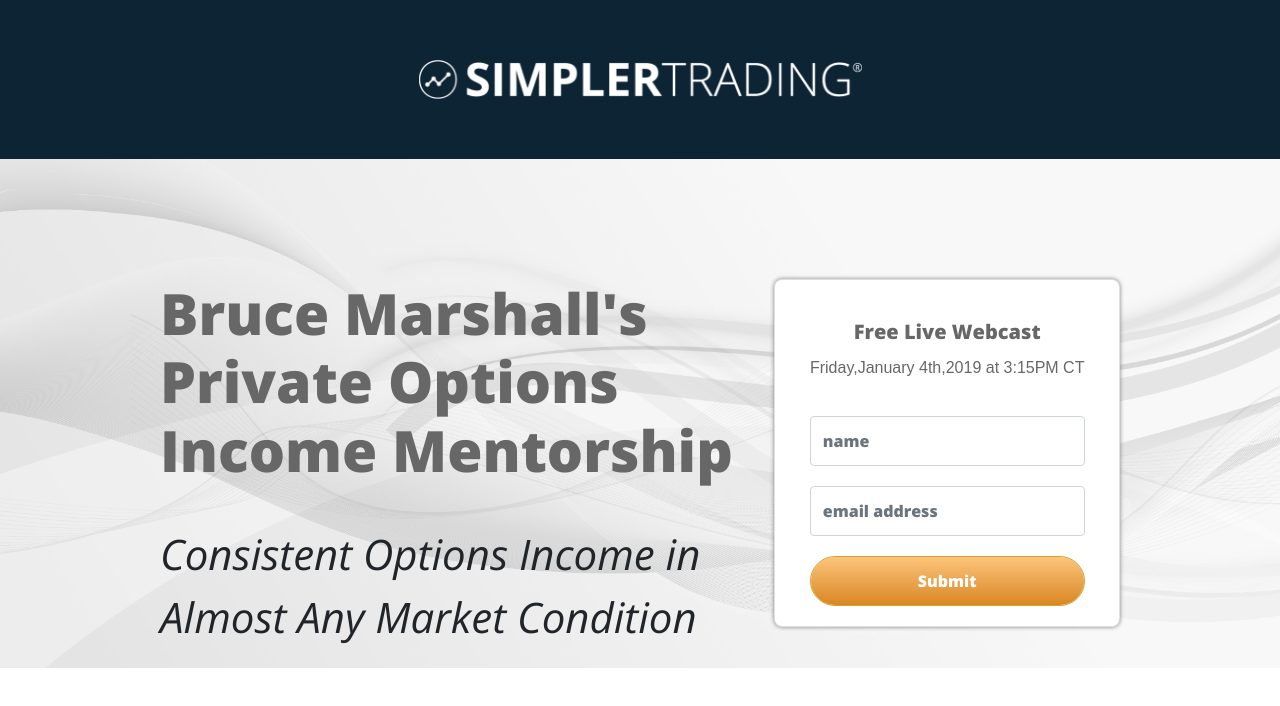
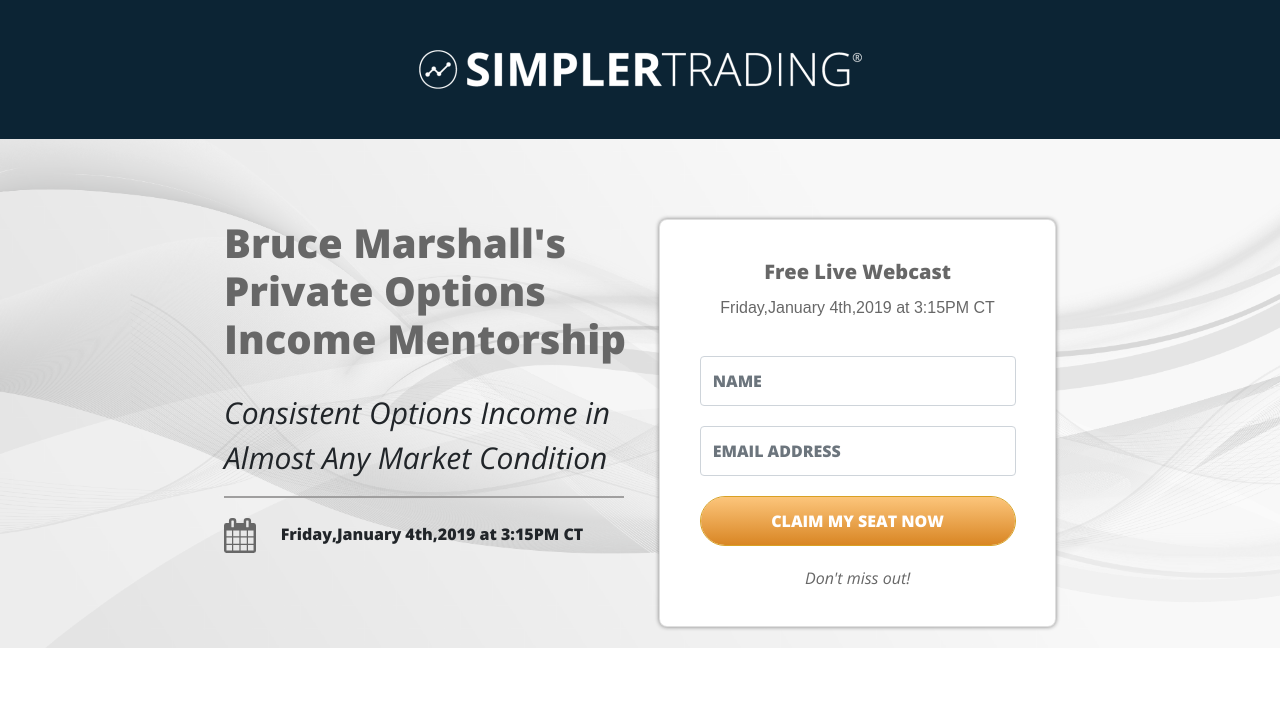
Before and after one commit to markdreed512/simpler-test, a website: page public/index.html in a window 1280 px wide. Drawn offline with nearby package versions, Linux system fonts and the light colour scheme.

Commit message:
more layout

```diff
--- a/public/assets/css/style.css
+++ b/public/assets/css/style.css
@@ -6,7 +6,7 @@
 }
 #header{
     background-color: #0C2434;
-    padding: 60px 0;
+    padding: 50px 0;
 }
 #logo{
     width: 443px;
@@ -15,15 +15,30 @@
 
 }
 #registrationInfo{
-    width: 75vw;
+    width: 65vw;
     margin: 0 auto;
 
 }
 #registrationInfo h1{
-    margin-top: 120px;
+    margin-top: 80px;
     color: #676767;
     font-weight: 800;
-    font-size: 57px;
+    font-size: 40px;
+}
+#registrationInfo #subTitle{
+    font-style: italic;
+    font-size: 30px;
+}
+#registrationInfo #line{
+    border: 1px solid rgb(160, 159, 159);
+    height: 2px;
+    width: 400px;
+}
+#registrationInfo #bottom-left{
+    margin-top: 20px;
+}
+#registrationInfo #bottom-left span{
+    margin-left: 20px;
 }
 #blueBgImg{
     position: absolute;
@@ -32,7 +47,7 @@
 }
 #reg-card{
     float: right;
-    width: 27vw;
+    width: 31vw;
     text-align: center;
     border-radius: 8px;
     box-shadow: 0 0 4px gray;
@@ -45,6 +60,7 @@
     width: 80%;
     margin: 20px auto;
     height: 50px;
+    color: rgb(216, 216, 216)
 
 }
 #reg-card h5{
@@ -59,10 +75,8 @@
     font-size: 16px;
     font-family: arial;
 }
-#subTitle{
-    font-style: italic;
-    font-size: 42px;
-}
+
+
 #reg-card button{
     width: 80%;
     height: 50px;
@@ -70,4 +84,9 @@
     border: 1px solid #D8A124;
     border-radius: 25px;
     opacity: 1;
+    margin-bottom: 20px;
 }
+#reg-card #motto{
+    font-style: italic;
+    color: #676767;
+}
--- a/public/index.html
+++ b/public/index.html
@@ -1,17 +1,20 @@
 <!DOCTYPE html>
 <html lang="en">
+
 <head>
     <meta charset="UTF-8">
     <meta name="viewport" content="width=device-width, initial-scale=1.0">
     <meta http-equiv="X-UA-Compatible" content="ie=edge">
-    <link rel="stylesheet" href="https://stackpath.bootstrapcdn.com/bootstrap/4.3.1/css/bootstrap.min.css" integrity="sha384-ggOyR0iXCbMQv3Xipma34MD+dH/1fQ784/j6cY/iJTQUOhcWr7x9JvoRxT2MZw1T" crossorigin="anonymous">
+    <link rel="stylesheet" href="https://stackpath.bootstrapcdn.com/bootstrap/4.3.1/css/bootstrap.min.css"
+        integrity="sha384-ggOyR0iXCbMQv3Xipma34MD+dH/1fQ784/j6cY/iJTQUOhcWr7x9JvoRxT2MZw1T" crossorigin="anonymous">
     <link href="https://fonts.googleapis.com/css?family=Open+Sans:400i,800&display=swap" rel="stylesheet">
     <link rel="stylesheet" href="assets/css/style.css">
     <link rel="stylesheet" href="assets/css/normalize.css">
     <title>Bruce Mentorship</title>
 </head>
+
 <body>
-    <div id="header"><img id="logo" src="assets/images/Trademark-ST-Logo-White.png" alt=""></div>
+    <div id="header"><img id="logo" src="assets/images/Trademark-ST-Logo-White@2x.png" alt=""></div>
 
     <img id="blueBgImg" src="assets/images/Group 2138.png" alt="">
 
@@ -24,15 +27,24 @@
             </div>
             <form>
                 <div class="form-group">
-                        <input type="name" class="form-control" id="nameInput"  placeholder="name">
-                        <input type="email" class="form-control" id="emailInput" placeholder="email address">
+                    <input type="name" class="form-control" id="nameInput" placeholder="NAME">
+                    <input type="email" class="form-control" id="emailInput" placeholder="EMAIL ADDRESS">
                 </div>
 
-                    <button type="submit" class="btn btn-primary">Submit</button>
+                <button type="submit" class="btn btn-primary">CLAIM MY SEAT NOW</button>
             </form>
+            <p id="motto">Don't miss out!</p>
         </div>
+
             <h1>Bruce Marshall's Private Options Income Mentorship</h1>
             <p id="subTitle">Consistent Options Income in Almost Any Market Condition</p>
+            <div id="line"></div>
+            <div id="bottom-left">
+                <img id="calendar" src="assets/images/Group 2084.svg" alt="">
+                <span>Friday,January 4th,2019 at 3:15PM CT</span>
+            </div>
+
     </div>
 </body>
+
 </html>
```
Lines whose indentation alone changed are shown as unchanged.
